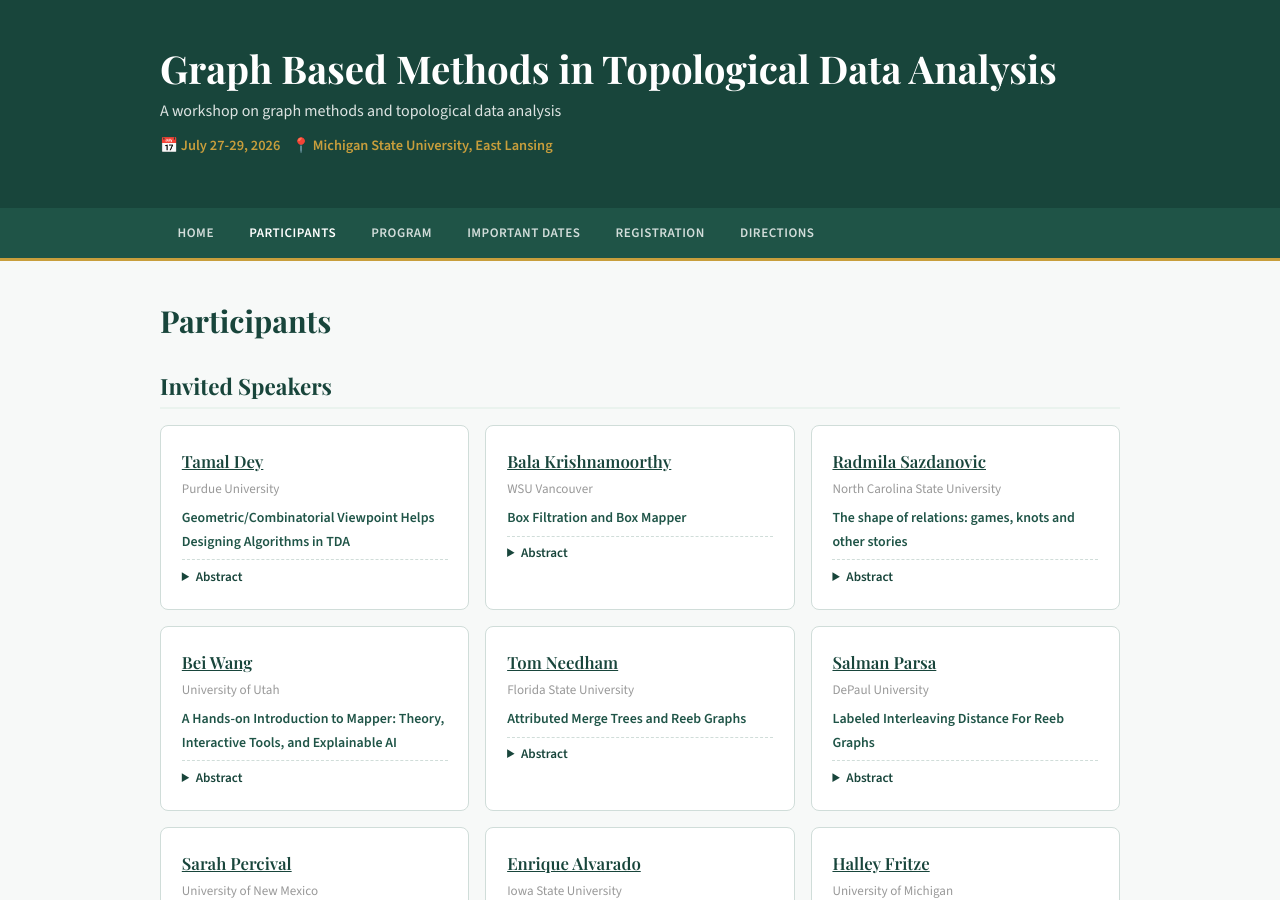
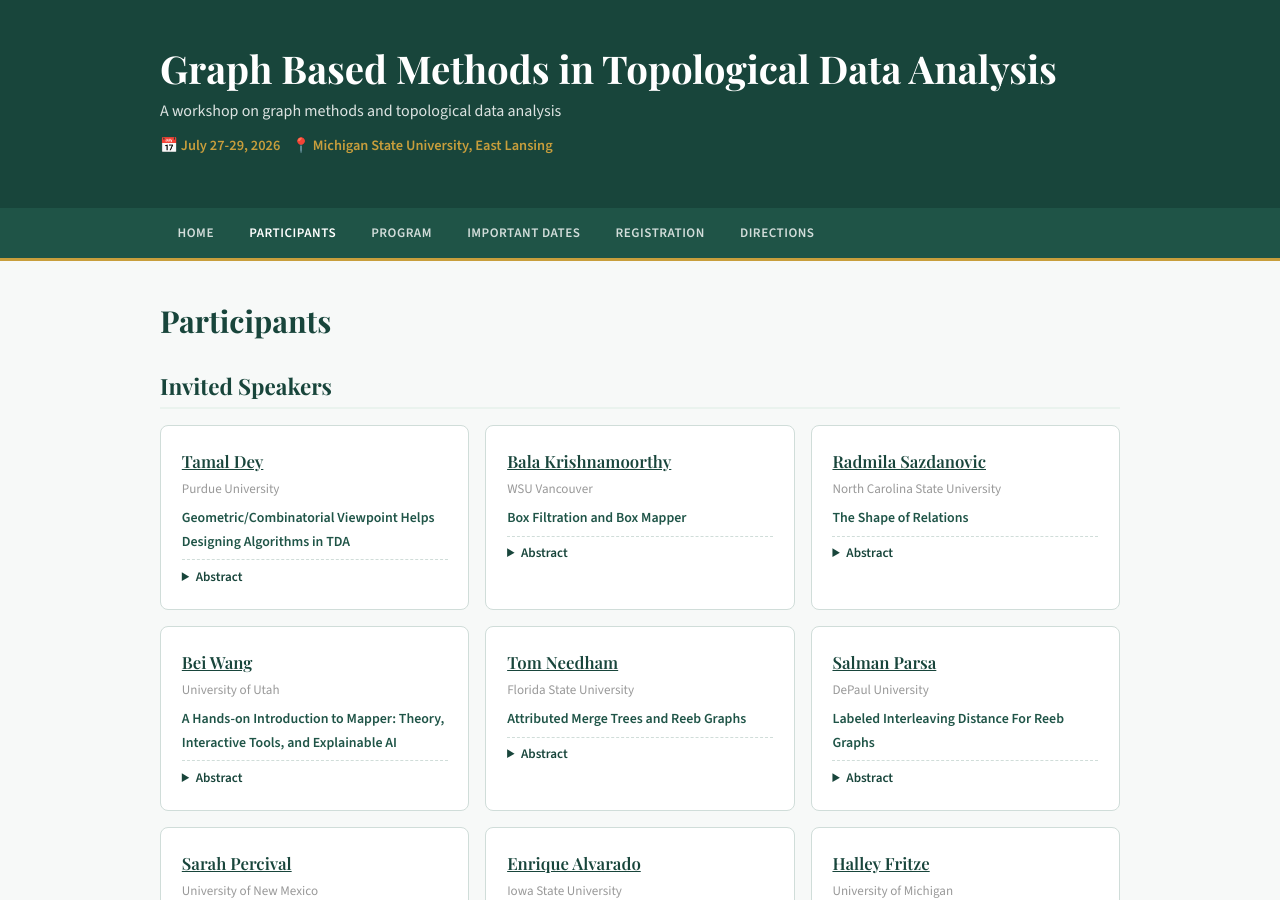
Before and after one commit to MunchLab/graph-methods-tda, a Jekyll site: the page built from participants.md, in a window 1280 px wide and 900 px high. Built offline with Jekyll 4.4.1, drawn with Linux system fonts in a browser that asks for light colours; part of the change alters nothing that is shown.

Commit message:
updating radmila's title and abstract

```diff
--- a/participants.md
+++ b/participants.md
@@ -31,10 +31,10 @@ title: Participants
   <div id="radmila-sazdanovic" class="speaker-card">
     <div class="name"><a href="https://radmila.org/" target="_blank" rel="noopener noreferrer">Radmila Sazdanovic</a></div>
     <div class="affil">North Carolina State University</div>
-    <div class="talk">The shape of relations: games, knots and other stories</div>
+    <div class="talk">The Shape of Relations</div>
     <details class="abstract">
       <summary>Abstract</summary>
-      <p>Literature Nobel prize winner A. Solzhenitsyn wrote: "Topology! The stratosphere of human thought! In the XXIV century it might just possibly be of use to somebody, ...". Developed in the XXI century, Topological Data Analysis (TDA) offers powerful methods for uncovering patterns in complex datasets by analyzing their shape. In this talk, we will explore tools for visualizing high-dimensional maps and detecting relations between data sets with expected correlations. We will demonstrate the utility of these tools with real-world examples from game theory and cancer genomics, as well as from theoretical mathematics: knots and their invariants.</p>
+      <p>Recent advances in topological data analysis (TDA) and artificial intelligence (AI) provide new ways to study large collections of structured data through relations and their associated simplicial complexes. In this talk, we investigate datasets arising from collections of knot invariants by combining graph-based methods with Dowker and multiway Dowker constructions. Relations among classical and homological invariants give rise to simplicial complexes whose topology captures dependencies that are not visible through pairwise comparisons alone. We illustrate how these relational models reveal geometric structure associated with concordance invariants such as the knot signature and Rasmussen's <em>s</em>-invariant, and discuss how higher-order relations provide a new perspective on the organization of invariant datasets.</p>
     </details>
   </div>
   <div id="bei-wang" class="speaker-card">
```
